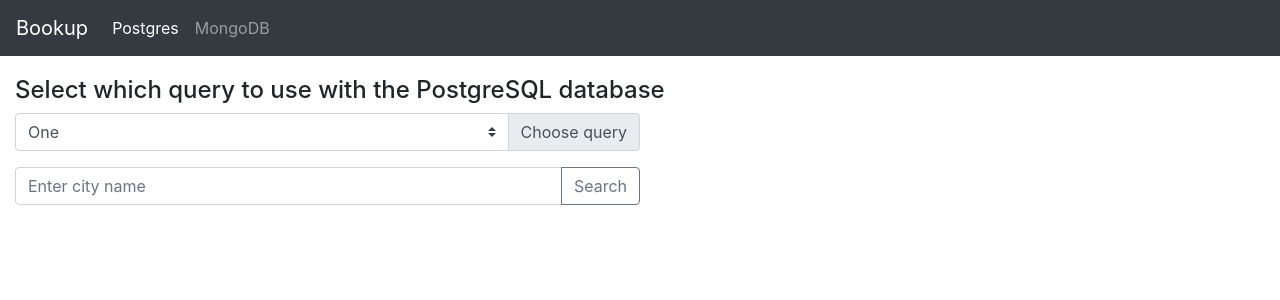
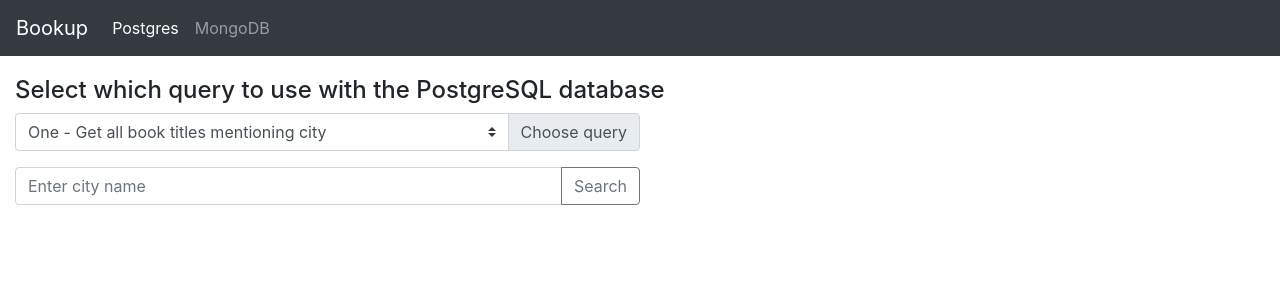
Before and after one commit to mawmaw1/Bookup, a React app in the folder frontend/: page /#/ in a window 1280 px wide. Shown: the top 300 px of the page. Built offline with nearby package versions, Linux system fonts and the light colour scheme; the HTML template or start-up script is replaced by a standard one.

Commit message:
Useless add

```diff
--- a/frontend/src/components/QuerySelect.js
+++ b/frontend/src/components/QuerySelect.js
@@ -20,10 +20,10 @@ class QuerySelect extends React.Component {
             <div className="width-50p">
                 <div className="input-group mb-3">
                     <select className="custom-select" value={this.state.selectedQuery} onChange={setQuery}>
-                        <option value="1">One</option>
-                        <option value="2">Two</option>
-                        <option value="3">Three</option>
-                        <option value="4">Four</option>
+                        <option value="1">One - Get all book titles mentioning city</option>
+                        <option value="2">Two - Get map of mentioned cities based on book title</option>
+                        <option value="3">Three - Get list of books by author and map of mentioned cities</option>
+                        <option value="4">Four - Get list of books based on geolocation</option>
                     </select>
                     <div className="input-group-append">
                         <label className="input-group-text">Choose query</label>
```
